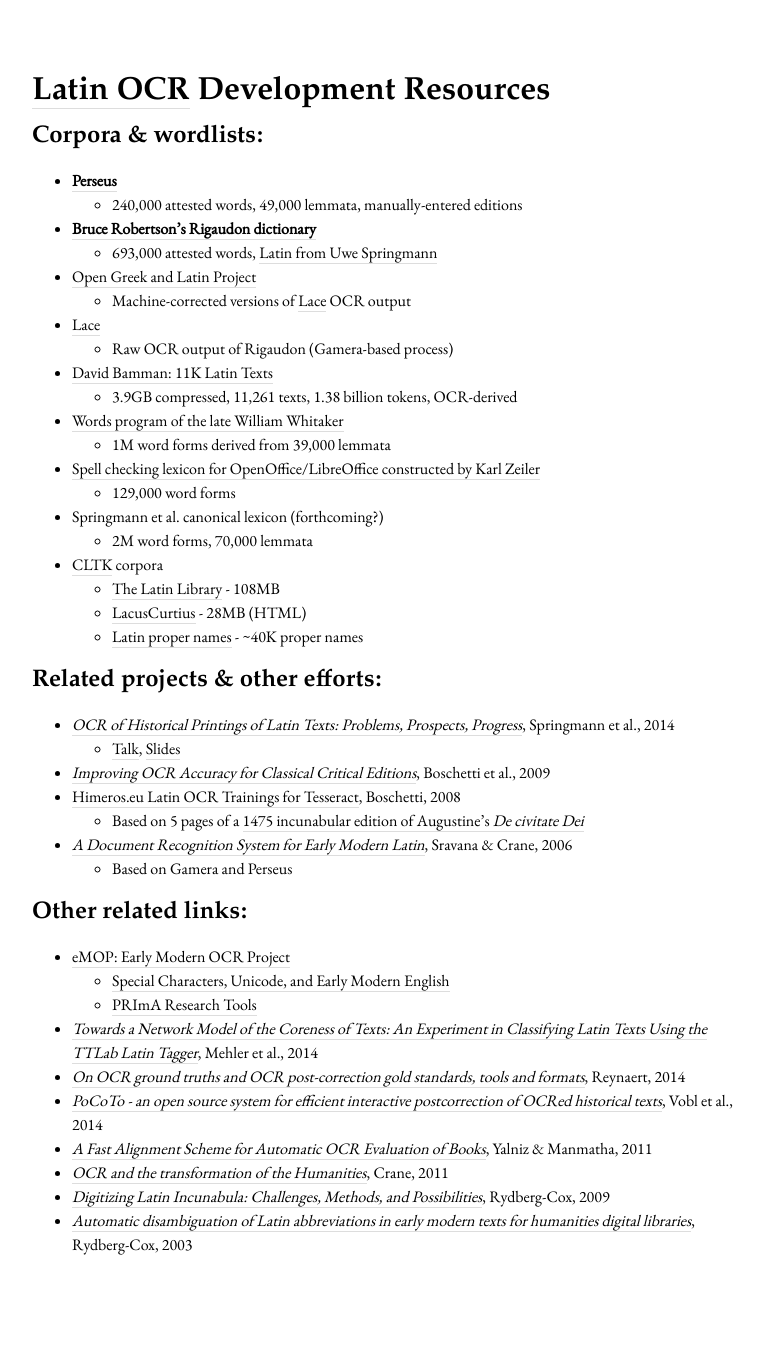
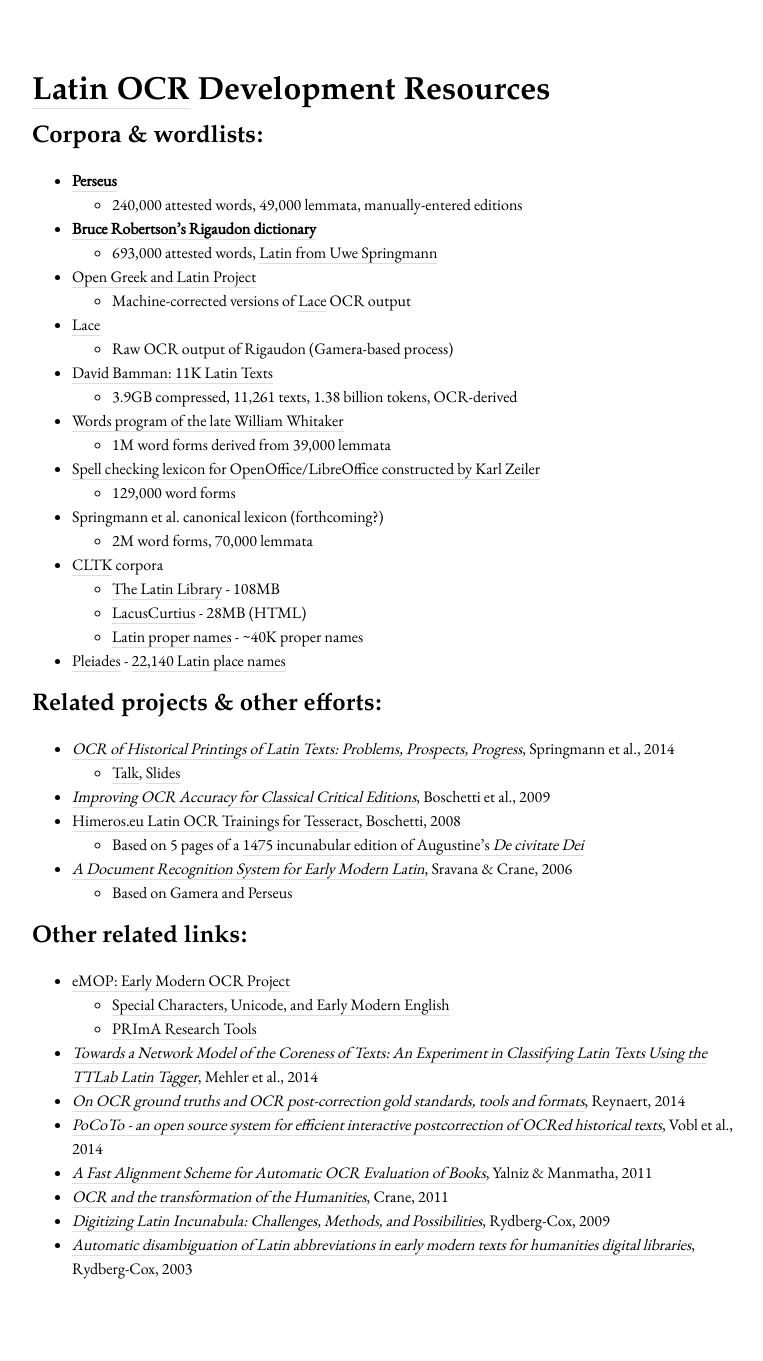
Before and after one commit to ryanfb/latinocr, a Jekyll site: the page built from resources.md, in a window 1280 px wide. Shown: the whole page, without its empty margins (248-1011 px from the left). Built offline with Jekyll 4.4.1, drawn with Linux system fonts in a browser that asks for light colours; before the commit the page ends 1337 px from its top, so only the background shows below that.

Commit message:
Link to Pleiades in corpora

```diff
--- a/resources.md
+++ b/resources.md
@@ -26,6 +26,7 @@
    * [The Latin Library](https://github.com/cltk/latin_corpus_latin_library) - 108MB
    * [LacusCurtius](https://github.com/cltk/latin_corpus_lacus_curtius) - 28MB (HTML)
    * [Latin proper names](https://github.com/cltk/latin_proper_names) - ~40K proper names
+ * [Pleiades](http://pleiades.stoa.org/) - [22,140 Latin place names](https://github.com/ryanfb/latinocr-lattraining/commit/29b71a03840080e1fc679a8c992001257dcf2a73)
 
 ## Related projects & other efforts:
 
```
